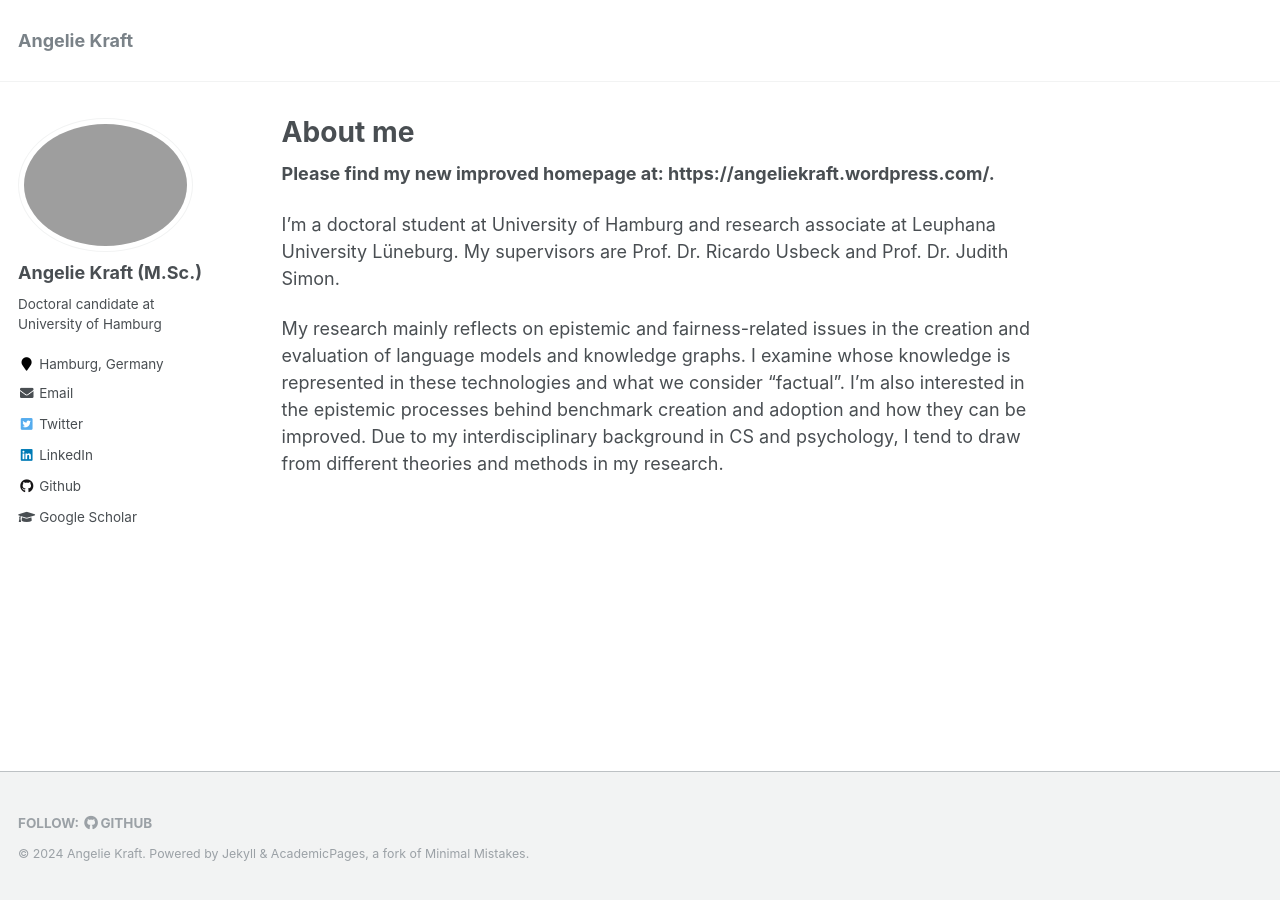
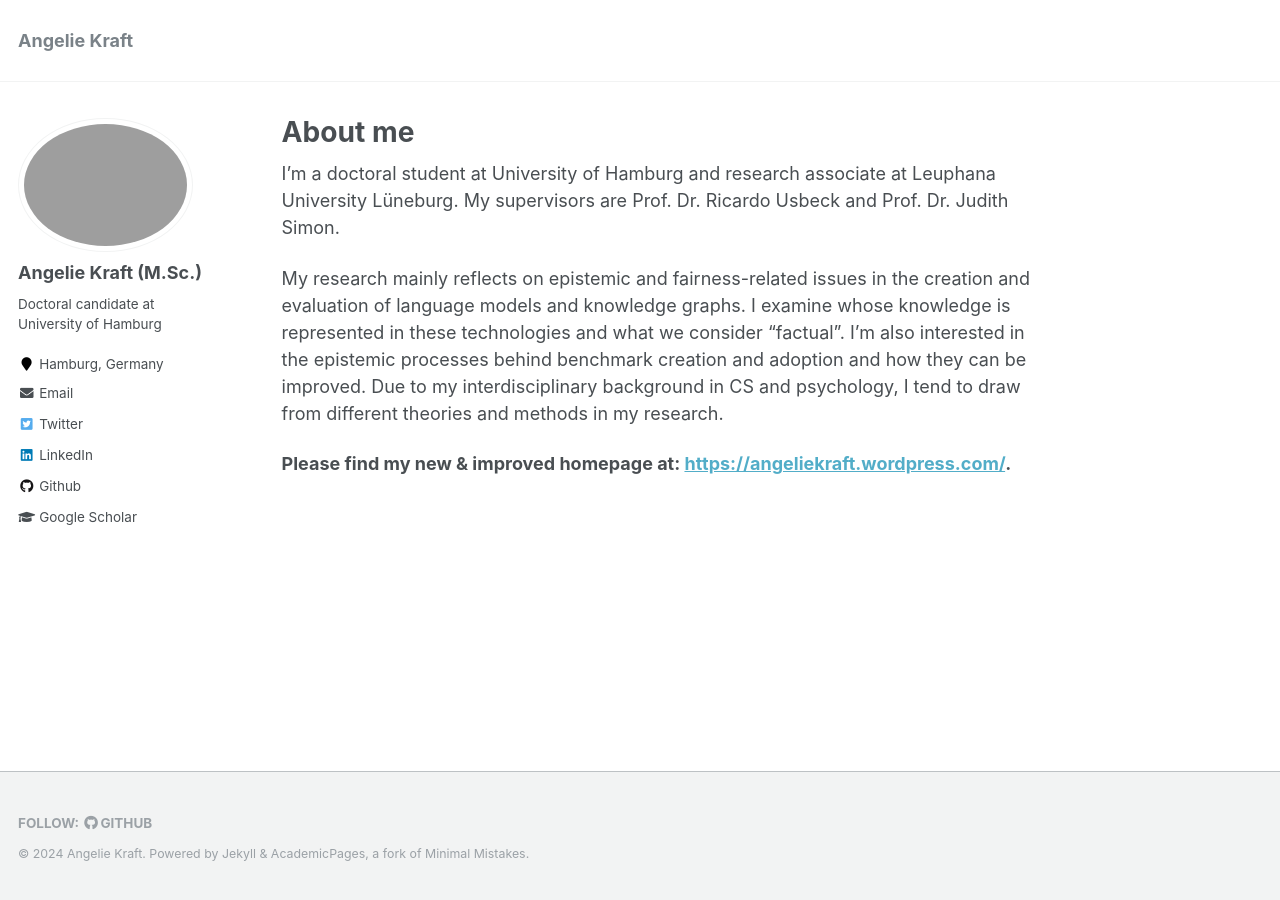
Before and after one commit to krangelie/krangelie.github.io, a Jekyll site: the page built from _pages/about.md, in a window 1280 px wide. Built offline with Jekyll 4.4.1, drawn with Linux system fonts in a browser that asks for light colours; part of the change alters nothing that is shown.

```diff
--- a/_pages/about.md
+++ b/_pages/about.md
@@ -8,8 +8,9 @@ redirect_from:
   - /about.html
 ---
 
-**Please find my new improved homepage at: https://angeliekraft.wordpress.com/.**
 
 I'm a doctoral student at University of Hamburg and research associate at Leuphana University Lüneburg. My supervisors are Prof. Dr. Ricardo Usbeck and Prof. Dr. Judith Simon.
 
 My research mainly reflects on epistemic and fairness-related issues in the creation and evaluation of language models and knowledge graphs. I examine whose knowledge is represented in these technologies and what we consider "factual". I'm also interested in the epistemic processes behind benchmark creation and adoption and how they can be improved. Due to my interdisciplinary background in CS and psychology, I tend to draw from different theories and methods in my research.
+
+**Please find my new & improved homepage at: [https://angeliekraft.wordpress.com/](https://angeliekraft.wordpress.com/).**
```
